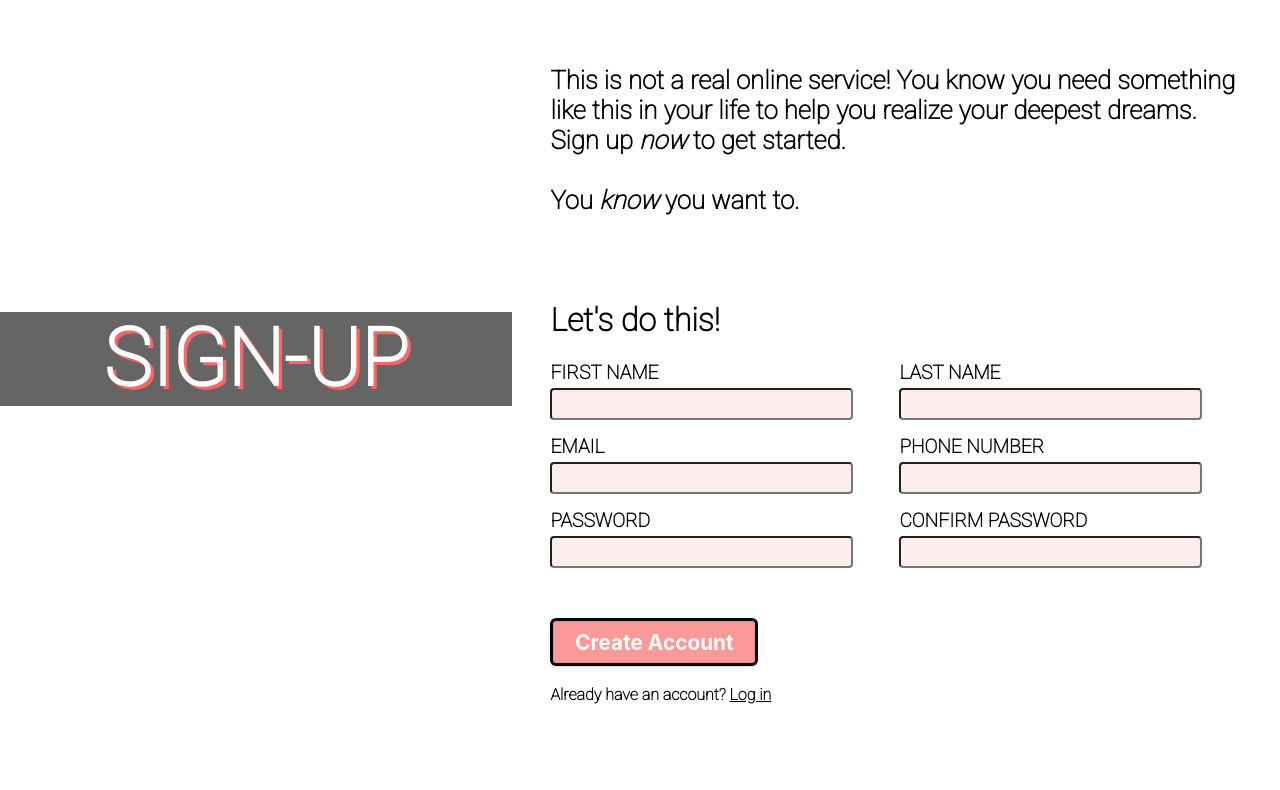
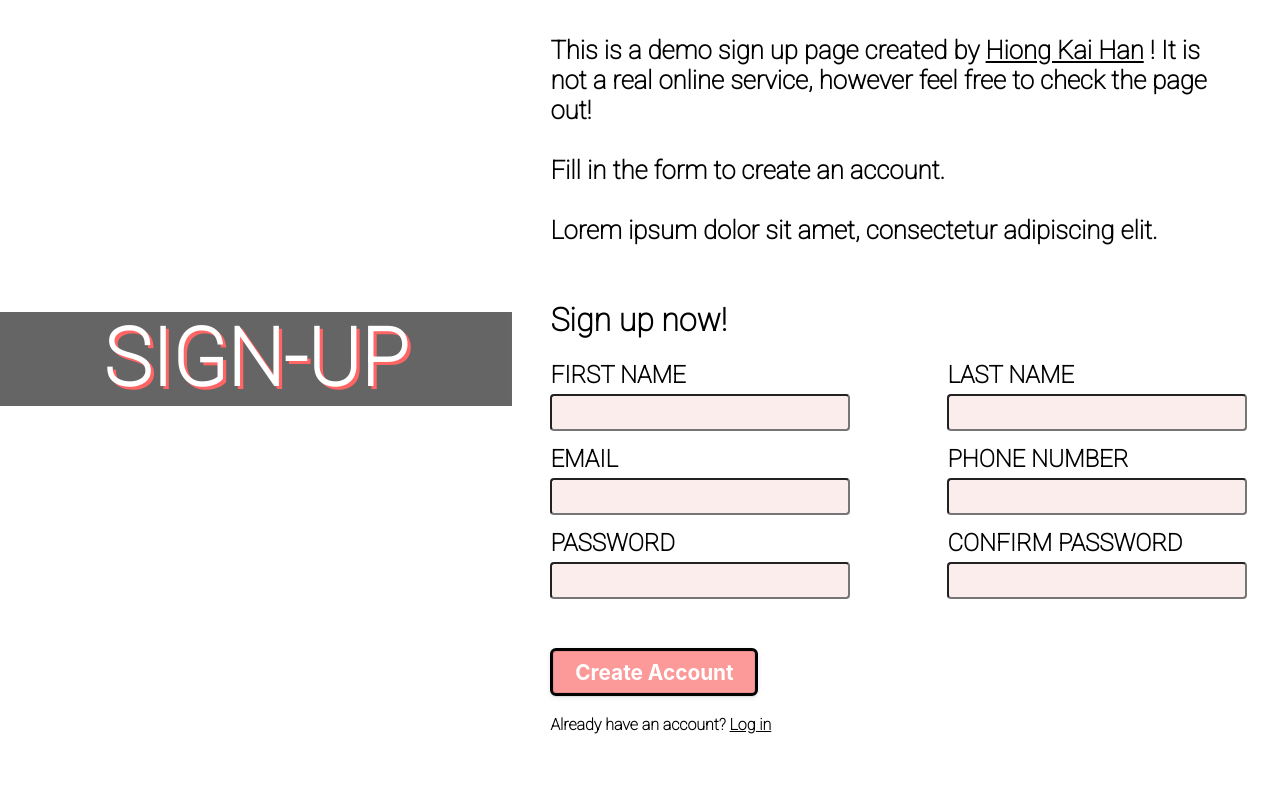
Before and after one commit to hiongkaihan/Sign-up-Form, a plain HTML site: page index.html in a window 1280 px wide. Drawn offline with Linux system fonts and the light colour scheme.

Commit message:
Edited text and minor bug fixes

```diff
--- a/index.html
+++ b/index.html
@@ -20,13 +20,14 @@
     <div class="right-section">
         <div class="header">
             <h1>
-                This is not a real online service! You know you need something like this in your life to help you realize your deepest dreams.<br>
-                Sign up <i>now</i> to get started. <br><br>
-                You <i>know</i> you want to.
+                This is a demo sign up page created by <a href="https://github.com/hiongkaihan">Hiong Kai Han</a> !
+                It is not a real online service, however feel free to check the page out!<br><br>
+                Fill in the form to create an account.<br><br>
+                Lorem ipsum dolor sit amet, consectetur adipiscing elit.
             </h1>
         </div>
         <form action="">
-            <h1>Let's do this!</h1>
+            <h1>Sign up now!</h1>
             <div class="inputs">
                 <div class="input-row">
                     <div>
--- a/styles.css
+++ b/styles.css
@@ -86,7 +86,7 @@ input, label {
     height: 55%;
     width: 50%;
     border-radius: 4px;
-    font-size: 1rem;
+    font-size: 1.2rem;
 }
 input {
     padding: 0 2%;
@@ -104,7 +104,7 @@ input:invalid {
 }
 button {
     height: 3rem;
-    width: 11.5rem;
+    width: 13rem;
     font-size: 1.3rem;
     font-weight: bold;
     background-color: #fc9999;
@@ -152,8 +152,8 @@ button {
         gap: 8rem;
     }
     input, label {
-        width: 125%;
-        font-size: 1.2rem;
+        width: 100%;
+        font-size: 1.5rem;
     }
     input {
         padding: 0 5%;
@@ -162,7 +162,6 @@ button {
         background-color: rgb(202, 235, 247);
     }
     button {
-        width: 13rem;
         margin-top: 3%;
     }
     .submit > p {
```
Also changed, not shown: 1 other file.
